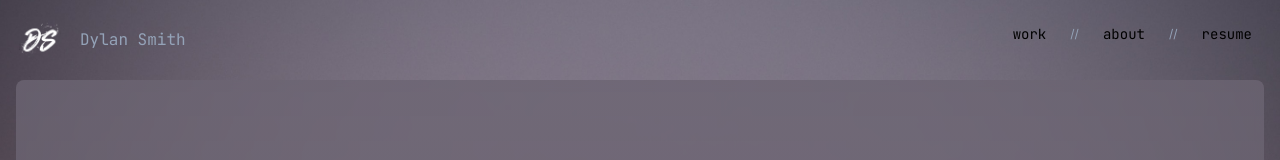
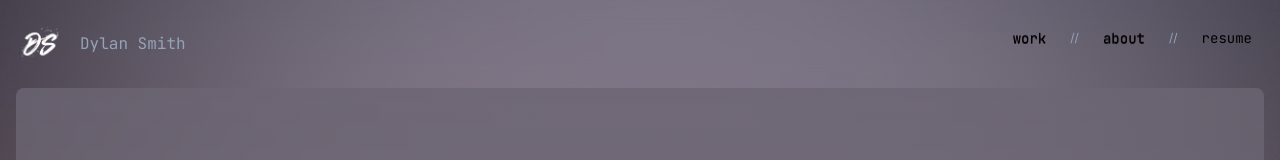
Before and after one commit to dylpckl/dsdev, a Next.js app: page / in a window 1280 px wide. Shown: the top 160 px of the page. Built offline with nearby package versions, Linux system fonts and the light colour scheme; a web font is replaced by a local one.

Commit message:
Sticky Header

```diff
--- a/src/components/Header.jsx
+++ b/src/components/Header.jsx
@@ -17,7 +17,7 @@ const NavItem = ({ href, children }) => {
       <Link
         href={href}
         className={clsx(
-          "relative block p-1 md:px-3 md:py-2 transition",
+          "relative block p-1 md:px-3 md:py-2 transition [text-shadow:_0_1px_0_rgb(0_0_0_/_70%)]",
           isActive
             ? "text-teal-500 dark:text-teal-400"
             : "hover:text-teal-500 dark:hover:text-teal-400"
@@ -150,7 +150,7 @@ export function Header() {
 
   return (
     <>
-      <header className="relative mx-auto w-full my-4 flex justify-between">
+      <header className="sticky top-0 z-20 py-5 mx-auto w-full backdrop-blur-md flex justify-between">
         <Link
           href="/"
           className="relative flex items-center"
```
